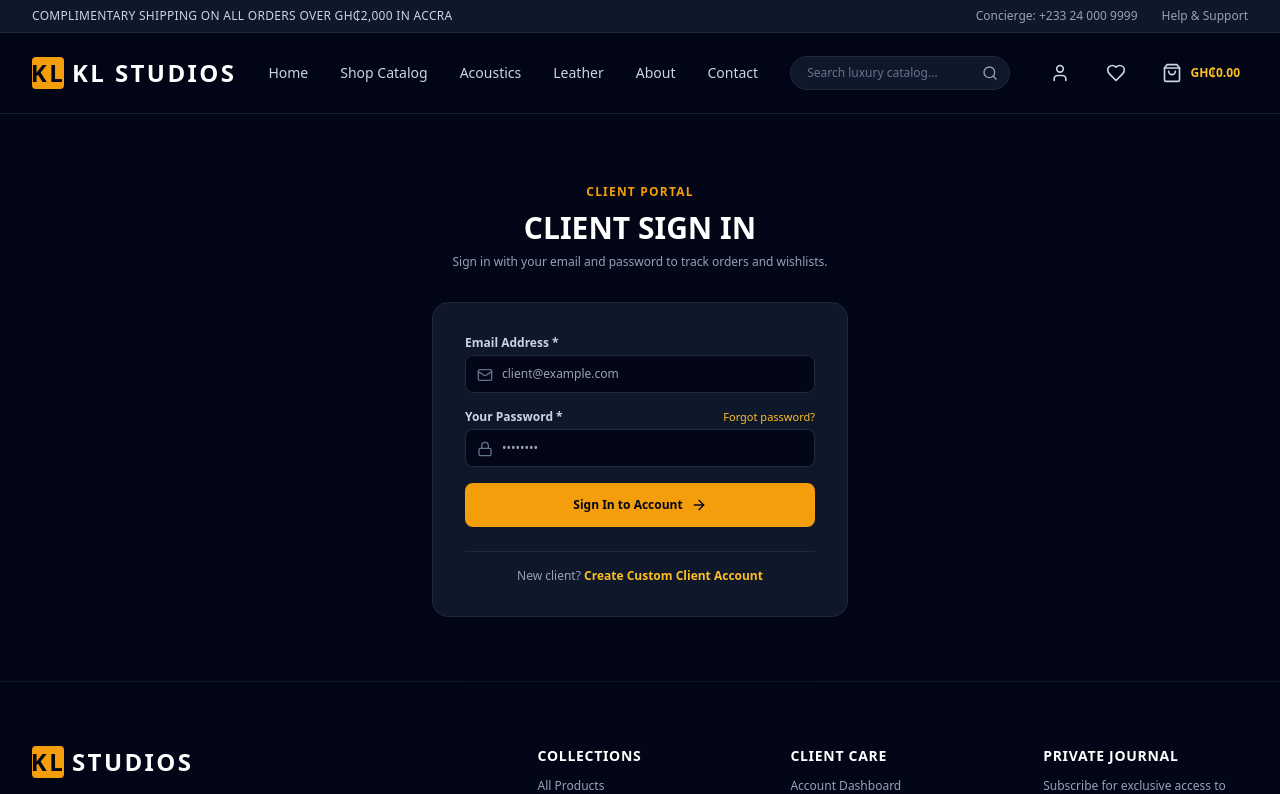
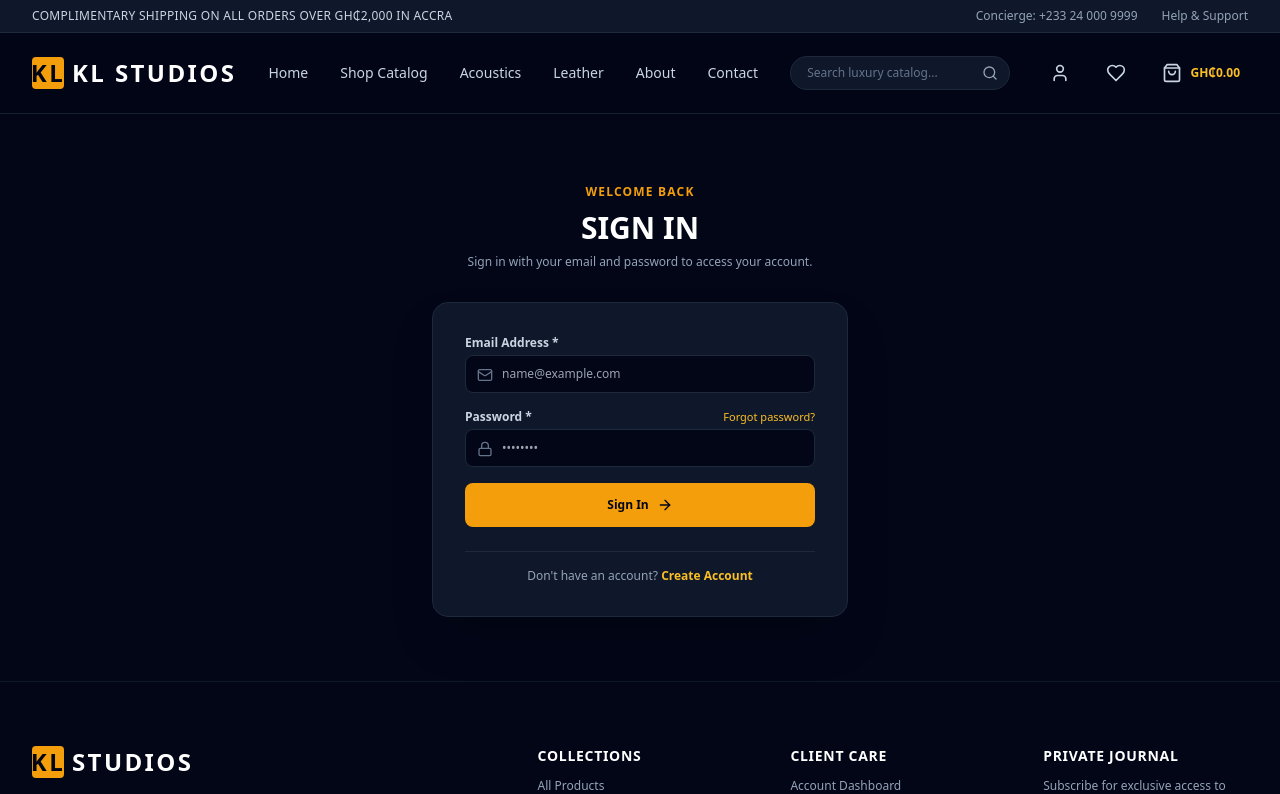
Before and after one commit to klstudios01/ECOMMERCE-SITE, a Next.js app: page /login in a window 1280 px wide. Shown: the top 794 px of the page. Built offline with nearby package versions, Linux system fonts and the light colour scheme; no server answers.

Commit message:
refactor: simplify registration button text to Register and generalize auth portal labels

```diff
--- a/src/app/(store)/login/page.tsx
+++ b/src/app/(store)/login/page.tsx
@@ -8,7 +8,7 @@ import { Mail, Lock, ArrowRight, AlertCircle, CheckCircle2 } from 'lucide-react'
 
 export default function LoginPage() {
   const router = useRouter();
-  const { loginCustomer, customer } = useAuth();
+  const { loginCustomer } = useAuth();
 
   const [email, setEmail] = useState('');
   const [password, setPassword] = useState('');
@@ -29,7 +29,7 @@ export default function LoginPage() {
         setSuccess(true);
         setTimeout(() => router.push('/account'), 1000);
       } else {
-        setErrorMessage('Invalid customer credentials. Please check your email and password, or create a new account.');
+        setErrorMessage('Invalid login credentials. Please check your email and password, or create a new account.');
       }
     } catch (err) {
       setLoading(false);
@@ -40,16 +40,16 @@ export default function LoginPage() {
   return (
     <div className="max-w-md mx-auto px-4 py-16 space-y-8">
       <div className="text-center space-y-2">
-        <span className="text-gold-500 font-bold text-xs tracking-widest uppercase">Client Portal</span>
-        <h1 className="text-3xl font-black text-white uppercase">Client Sign In</h1>
-        <p className="text-xs text-slate-400">Sign in with your email and password to track orders and wishlists.</p>
+        <span className="text-gold-500 font-bold text-xs tracking-widest uppercase">Welcome Back</span>
+        <h1 className="text-3xl font-black text-white uppercase">Sign In</h1>
+        <p className="text-xs text-slate-400">Sign in with your email and password to access your account.</p>
       </div>
 
       <div className="p-8 rounded-2xl bg-slate-900 border border-slate-800 space-y-6 shadow-2xl">
         {success && (
           <div className="p-3 rounded bg-emerald-950 border border-emerald-800 text-emerald-300 text-xs flex items-center gap-2">
             <CheckCircle2 className="w-4 h-4 text-emerald-400 shrink-0" />
-            <span>Authenticated successfully! Redirecting to Client Portal...</span>
+            <span>Authenticated successfully! Redirecting...</span>
           </div>
         )}
 
@@ -67,7 +67,7 @@ export default function LoginPage() {
               <input
                 type="email"
                 required
-                placeholder="client@example.com"
+                placeholder="name@example.com"
                 value={email}
                 onChange={(e) => setEmail(e.target.value)}
                 className="w-full bg-slate-950 border border-slate-800 rounded-lg py-2.5 pl-9 pr-3 text-white focus:outline-none focus:border-gold-500 font-medium"
@@ -78,7 +78,7 @@ export default function LoginPage() {
 
           <div>
             <div className="flex justify-between items-center">
-              <label className="font-semibold text-slate-300">Your Password *</label>
+              <label className="font-semibold text-slate-300">Password *</label>
               <a href="#" className="text-[11px] text-gold-400 hover:underline">Forgot password?</a>
             </div>
             <div className="relative mt-1">
@@ -99,14 +99,14 @@ export default function LoginPage() {
             disabled={loading}
             className="w-full bg-gold-500 hover:bg-gold-600 text-slate-950 font-bold text-xs py-3.5 rounded-lg flex items-center justify-center gap-2 transition-colors mt-2"
           >
-            {loading ? 'Authenticating...' : <>Sign In to Account <ArrowRight className="w-4 h-4" /></>}
+            {loading ? 'Signing In...' : <>Sign In <ArrowRight className="w-4 h-4" /></>}
           </button>
         </form>
 
         <div className="pt-4 border-t border-slate-800 text-center text-xs text-slate-400">
-          New client?{' '}
+          Don&apos;t have an account?{' '}
           <Link href="/register" className="text-gold-400 font-bold hover:underline">
-            Create Custom Client Account
+            Create Account
           </Link>
         </div>
       </div>
--- a/src/app/(store)/register/page.tsx
+++ b/src/app/(store)/register/page.tsx
@@ -42,16 +42,16 @@ export default function RegisterPage() {
   return (
     <div className="max-w-md mx-auto px-4 py-16 space-y-8">
       <div className="text-center space-y-2">
-        <span className="text-gold-500 font-bold text-xs tracking-widest uppercase">Client Onboarding</span>
-        <h1 className="text-3xl font-black text-white uppercase">Create Client Account</h1>
-        <p className="text-xs text-slate-400">Set your personal email and password to access bespoke tracking.</p>
+        <span className="text-gold-500 font-bold text-xs tracking-widest uppercase">Account Setup</span>
+        <h1 className="text-3xl font-black text-white uppercase">Create Account</h1>
+        <p className="text-xs text-slate-400">Set your email and password to access order tracking and wishlist.</p>
       </div>
 
       <div className="p-8 rounded-2xl bg-slate-900 border border-slate-800 space-y-6 shadow-2xl">
         {success && (
           <div className="p-3 rounded bg-emerald-950 border border-emerald-800 text-emerald-300 text-xs flex items-center gap-2">
             <CheckCircle2 className="w-4 h-4 text-emerald-400 shrink-0" />
-            <span>Account created successfully! Redirecting to Client Portal...</span>
+            <span>Account created successfully! Redirecting...</span>
           </div>
         )}
 
@@ -69,7 +69,7 @@ export default function RegisterPage() {
               <input
                 type="text"
                 required
-                placeholder="Kwame Mensah"
+                placeholder="Full Name"
                 value={fullName}
                 onChange={(e) => setFullName(e.target.value)}
                 className="w-full bg-slate-950 border border-slate-800 rounded-lg py-2.5 pl-9 pr-3 text-white focus:outline-none focus:border-gold-500 font-medium"
@@ -84,7 +84,7 @@ export default function RegisterPage() {
               <input
                 type="email"
                 required
-                placeholder="client@example.com"
+                placeholder="name@example.com"
                 value={email}
                 onChange={(e) => setEmail(e.target.value)}
                 className="w-full bg-slate-950 border border-slate-800 rounded-lg py-2.5 pl-9 pr-3 text-white focus:outline-none focus:border-gold-500 font-medium"
@@ -99,7 +99,7 @@ export default function RegisterPage() {
               <input
                 type="tel"
                 required
-                placeholder="+233 24 000 0000"
+                placeholder="+233 24 123 4567"
                 value={phone}
                 onChange={(e) => setPhone(e.target.value)}
                 className="w-full bg-slate-950 border border-slate-800 rounded-lg py-2.5 pl-9 pr-3 text-white focus:outline-none focus:border-gold-500 font-medium"
@@ -109,7 +109,7 @@ export default function RegisterPage() {
           </div>
 
           <div>
-            <label className="font-semibold text-slate-300">Create Account Password *</label>
+            <label className="font-semibold text-slate-300">Password *</label>
             <div className="relative mt-1">
               <input
                 type="password"
@@ -128,14 +128,14 @@ export default function RegisterPage() {
             disabled={loading}
             className="w-full bg-gold-500 hover:bg-gold-600 text-slate-950 font-bold text-xs py-3.5 rounded-lg flex items-center justify-center gap-2 transition-colors mt-2"
           >
-            {loading ? 'Registering Account...' : <>Register Client Account <ArrowRight className="w-4 h-4" /></>}
+            {loading ? 'Registering...' : <>Register <ArrowRight className="w-4 h-4" /></>}
           </button>
         </form>
 
         <div className="pt-4 border-t border-slate-800 text-center text-xs text-slate-400">
-          Already registered?{' '}
+          Already have an account?{' '}
           <Link href="/login" className="text-gold-400 font-bold hover:underline">
-            Sign In Here
+            Sign In
           </Link>
         </div>
       </div>
--- a/src/components/store/AccountClient.tsx
+++ b/src/components/store/AccountClient.tsx
@@ -83,7 +83,7 @@ export function AccountClient({ initialOrders, initialWishlist, initialAddresses
   };
 
   const navItems = [
-    { id: 'overview', label: 'Client Overview', icon: User },
+    { id: 'overview', label: 'Account Overview', icon: User },
     { id: 'orders', label: 'Order History', icon: ShoppingBag, count: userOrders.length },
     { id: 'wishlist', label: 'Saved Wishlist', icon: Heart, count: userWishlist.length },
     { id: 'addresses', label: 'Saved Addresses', icon: MapPin },
@@ -95,9 +95,9 @@ export function AccountClient({ initialOrders, initialWishlist, initialAddresses
       {/* Page Header */}
       <div className="flex flex-col sm:flex-row justify-between items-start sm:items-center gap-4 border-b border-slate-800 pb-6">
         <div>
-          <span className="text-gold-500 font-bold text-xs tracking-widest uppercase">Bespoke Client Portal</span>
-          <h1 className="text-3xl font-black text-white uppercase">{customer ? customer.name : 'Client Session'}</h1>
-          <p className="text-xs text-slate-400">{customer ? customer.email : 'Not Signed In'} • Active Client Session</p>
+          <span className="text-gold-500 font-bold text-xs tracking-widest uppercase">My Account</span>
+          <h1 className="text-3xl font-black text-white uppercase">{customer ? customer.name : 'Account Session'}</h1>
+          <p className="text-xs text-slate-400">{customer ? customer.email : 'Not Signed In'} • Active Session</p>
         </div>
 
         <button
```
